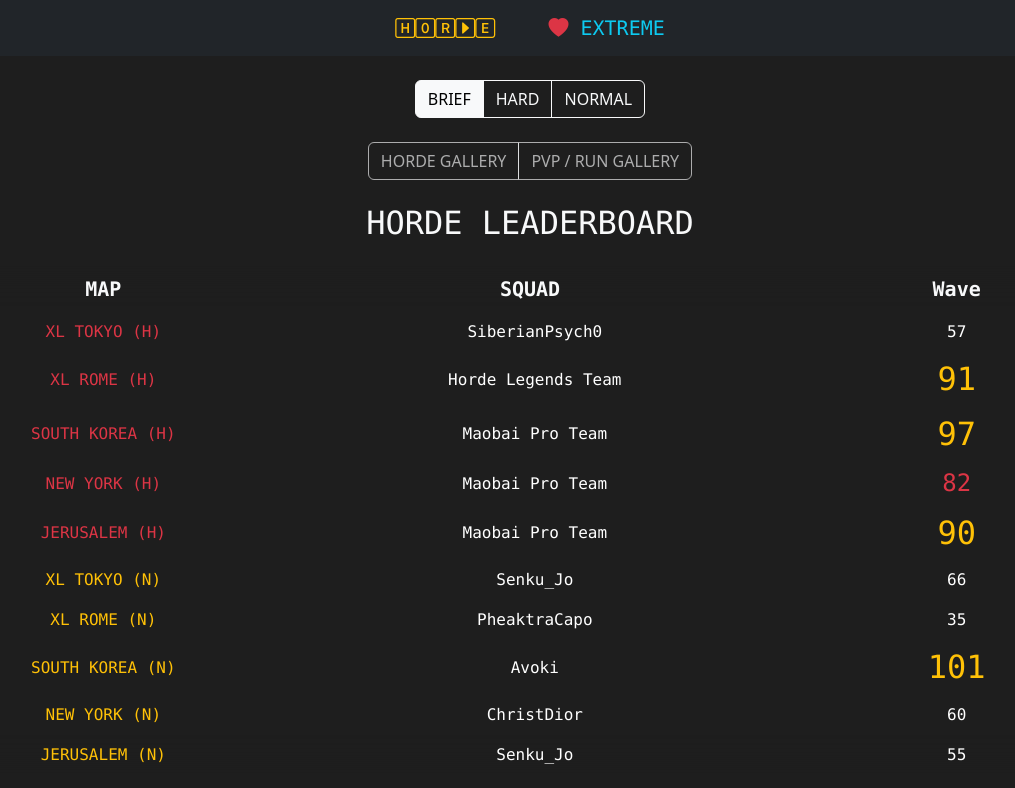
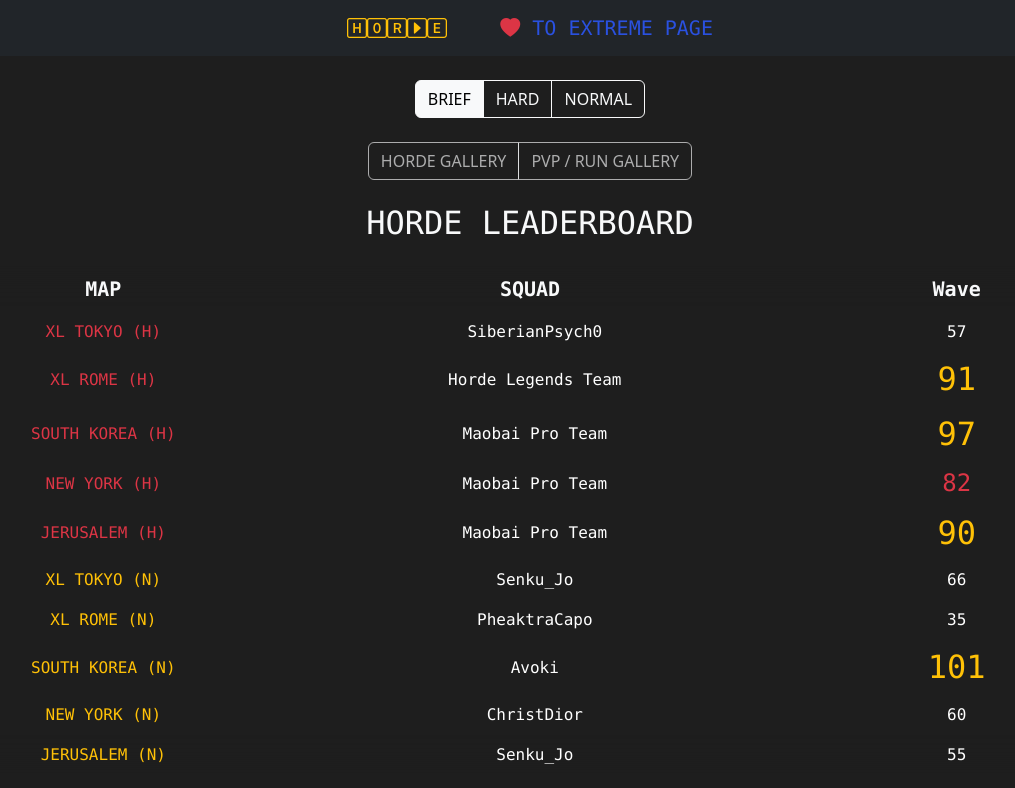
Before and after one commit to CapriceYuri/wwz-Horde-Ranking, a plain HTML site: page index.html in a window 1280 px wide. Shown: the top 788 px of the page, without its empty margins (110-1125 px from the left). Drawn offline with nearby package versions, Linux system fonts and the light colour scheme.

```diff
--- a/index.html
+++ b/index.html
@@ -28,7 +28,7 @@
         <nav class="navbar bg-dark">
             <div class="container navbar-dark justify-content-center gap-4">
                 <div class="navbar-brand mx-auto text-warning"><i class="bi bi-h-square"></i><i class="bi bi-0-square"></i></i><i class="bi bi-r-square"></i><i class="bi bi-caret-right-square"></i><i class="bi bi-explicit"></i>
-                    <a href="https://capriceyuri.github.io/wwzExtreme/" class="font-monospace text-info"><i class="bi bi-heart-fill ms-5 text-danger"></i> EXTREME</a>
+                    <a href="https://capriceyuri.github.io/wwzExtreme/" class="font-monospace admin-color"><i class="bi bi-heart-fill ms-5 text-danger"></i> TO EXTREME PAGE</a>
                 </div>
             </div>
         </nav>
```
